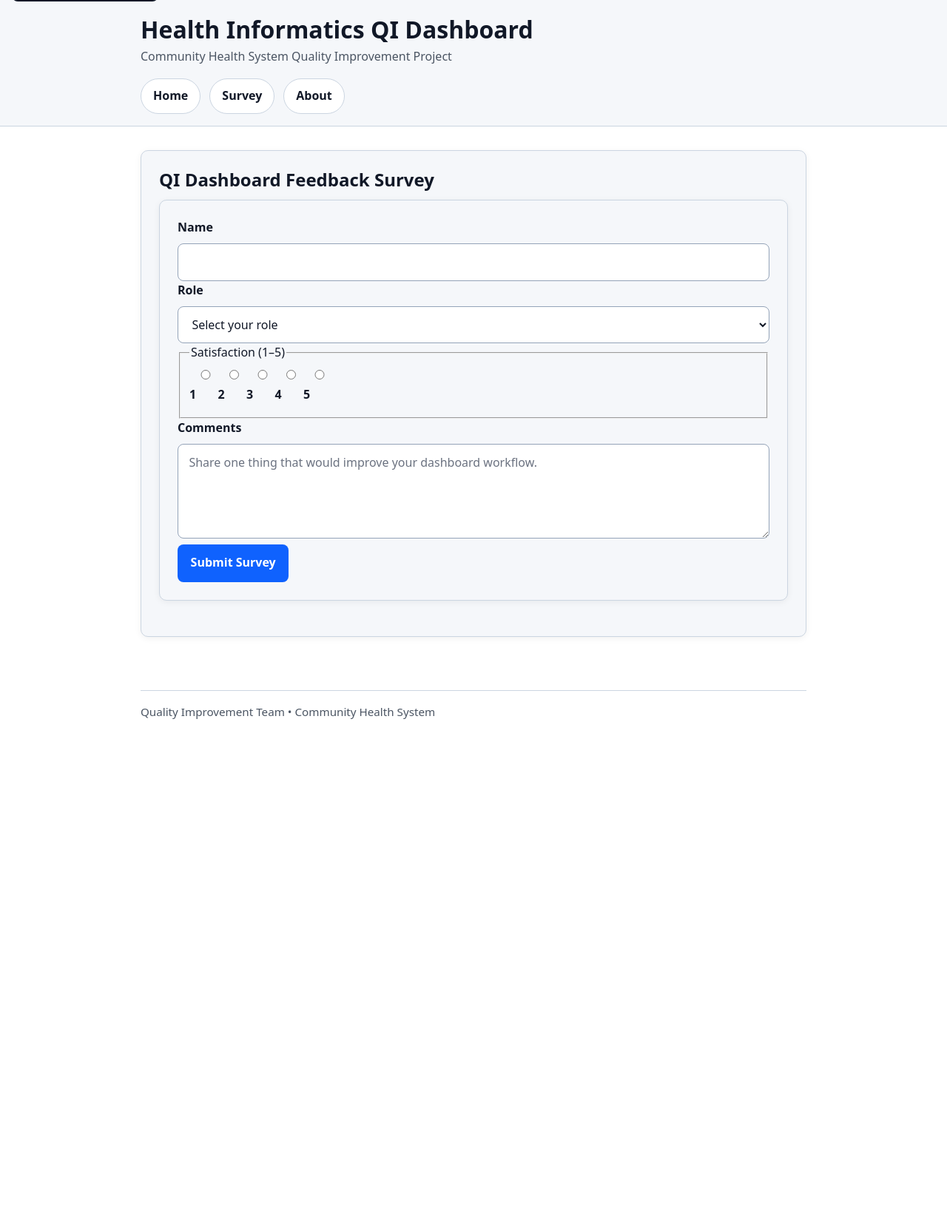
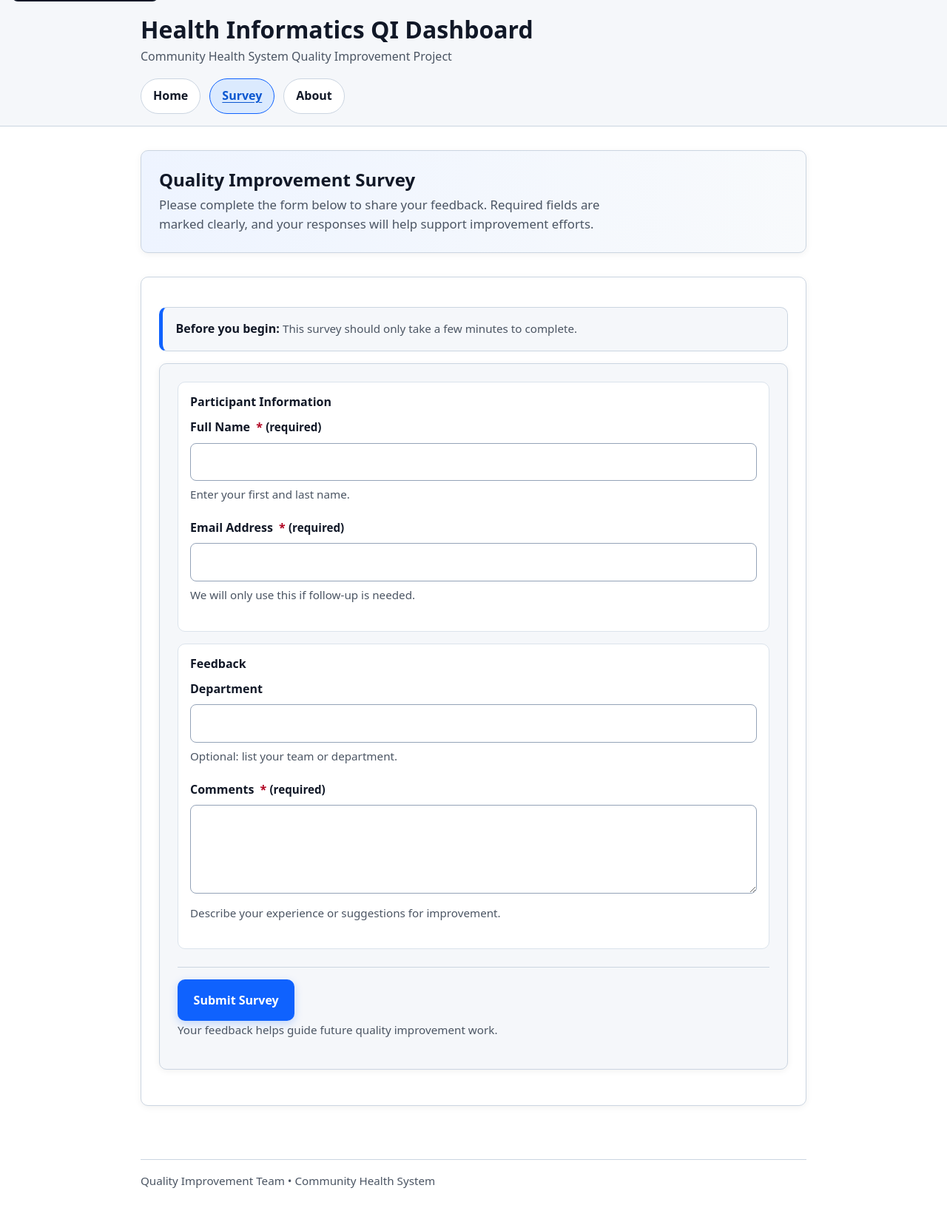
Before and after one commit to nwiggs/uiux-in-class-exercise, a Flask app: page /survey in a window 1280 px wide. Shown: the whole page at 74% size. Before the commit the page ends 972 px from the top, so only its background shows below. Run offline with Flask 3, Linux system fonts and the light colour scheme.

Commit message:
step 4 update to base css and survey

```diff
--- a/static/style.css
+++ b/static/style.css
@@ -269,3 +269,103 @@ input[type="button"]:hover,
   font-size: 0.95rem;
   padding: 1rem 0 2rem;
 }
+/* Visual hierarchy */
+.page-header {
+  margin-bottom: 2rem;
+  padding: 1.5rem;
+  background: linear-gradient(to right, #eef4ff, #f8fafc);
+  border: 1px solid var(--border);
+  border-radius: var(--radius);
+  box-shadow: var(--shadow);
+}
+
+.page-header-title {
+  margin-bottom: 0.35rem;
+}
+
+.page-header-subtitle {
+  margin: 0;
+  color: var(--muted);
+  font-size: 1.05rem;
+  max-width: 65ch;
+}
+
+.section-block {
+  margin-bottom: 1.5rem;
+  padding: 1.5rem;
+  background: #ffffff;
+  border: 1px solid var(--border);
+  border-radius: var(--radius);
+  box-shadow: var(--shadow);
+}
+
+.section-title {
+  margin-bottom: 0.5rem;
+}
+
+.section-intro {
+  color: var(--muted);
+  margin-bottom: 1rem;
+}
+
+.primary-action {
+  display: inline-block;
+  padding: 0.95rem 1.35rem;
+  background: var(--primary);
+  color: #ffffff;
+  font-weight: 700;
+  font-size: 1rem;
+  border: none;
+  border-radius: 10px;
+  text-decoration: none;
+  box-shadow: 0 4px 12px rgba(15, 98, 254, 0.22);
+  cursor: pointer;
+}
+
+.primary-action:hover {
+  background: var(--primary-hover);
+}
+
+.primary-action:focus-visible {
+  outline: 3px solid var(--focus);
+  outline-offset: 3px;
+}
+
+.secondary-text,
+.note,
+.small-text {
+  color: var(--muted);
+  font-size: 0.95rem;
+}
+
+.form-actions {
+  margin-top: 1.5rem;
+  padding-top: 1rem;
+  border-top: 1px solid var(--border);
+}
+
+.highlight-box {
+  background: var(--surface);
+  border: 1px solid var(--border);
+  border-left: 5px solid var(--primary);
+  border-radius: 10px;
+  padding: 1rem 1.1rem;
+  margin: 1rem 0;
+}
+
+.field-group {
+  padding: 1rem;
+  background: #ffffff;
+  border: 1px solid #dbe3ec;
+  border-radius: 10px;
+  margin-bottom: 1rem;
+}
+
+.field-group-title {
+  margin-bottom: 0.75rem;
+  font-size: 1rem;
+}
+
+.content-stack > * + * {
+  margin-top: 1rem;
+}
--- a/templates/survey.html
+++ b/templates/survey.html
@@ -1,43 +1,72 @@
 {% extends "base.html" %}
+{% set active_page = "survey" %}
 
-{% block title %}Survey | QI Dashboard{% endblock %}
+{% block title %}Survey{% endblock %}
 
 {% block content %}
-<section>
-    <h2>QI Dashboard Feedback Survey</h2>
-    <form method="post" action="{{ url_for('survey') }}">
-        <div>
-            <label for="name">Name</label>
-            <input type="text" id="name" name="name" required>
+<header class="page-header">
+    <h2 class="page-header-title">Quality Improvement Survey</h2>
+    <p class="page-header-subtitle">
+        Please complete the form below to share your feedback. Required fields are
+        marked clearly, and your responses will help support improvement efforts.
+    </p>
+</header>
+
+<section class="section-block">
+    <div class="highlight-box">
+        <strong>Before you begin:</strong>
+        <span class="secondary-text">This survey should only take a few minutes to complete.</span>
+    </div>
+
+    <form method="POST" action="{{ url_for('survey') }}">
+        <div class="field-group">
+            <h3 class="field-group-title">Participant Information</h3>
+
+            <div class="form-group">
+                <label for="name">
+                    Full Name
+                    <span class="required-marker" aria-hidden="true">*</span>
+                    <span class="required-text">(required)</span>
+                </label>
+                <input type="text" id="name" name="name" required>
+                <small class="help-text">Enter your first and last name.</small>
+            </div>
+
+            <div class="form-group">
+                <label for="email">
+                    Email Address
+                    <span class="required-marker" aria-hidden="true">*</span>
+                    <span class="required-text">(required)</span>
+                </label>
+                <input type="email" id="email" name="email" required>
+                <small class="help-text">We will only use this if follow-up is needed.</small>
+            </div>
         </div>
 
-        <div>
-            <label for="role">Role</label>
-            <select id="role" name="role" required>
-                <option value="" disabled selected>Select your role</option>
-                <option value="Nurse">Nurse</option>
-                <option value="Physician">Physician</option>
-                <option value="Analyst">Data Analyst</option>
-                <option value="Administrator">Administrator</option>
-                <option value="Other">Other</option>
-            </select>
+        <div class="field-group">
+            <h3 class="field-group-title">Feedback</h3>
+
+            <div class="form-group">
+                <label for="department">Department</label>
+                <input type="text" id="department" name="department">
+                <small class="help-text">Optional: list your team or department.</small>
+            </div>
+
+            <div class="form-group">
+                <label for="comments">
+                    Comments
+                    <span class="required-marker" aria-hidden="true">*</span>
+                    <span class="required-text">(required)</span>
+                </label>
+                <textarea id="comments" name="comments" required></textarea>
+                <small class="help-text">Describe your experience or suggestions for improvement.</small>
+            </div>
         </div>
 
-        <fieldset>
-            <legend>Satisfaction (1–5)</legend>
-            <label><input type="radio" name="satisfaction" value="1" required> 1</label>
-            <label><input type="radio" name="satisfaction" value="2"> 2</label>
-            <label><input type="radio" name="satisfaction" value="3"> 3</label>
-            <label><input type="radio" name="satisfaction" value="4"> 4</label>
-            <label><input type="radio" name="satisfaction" value="5"> 5</label>
-        </fieldset>
-
-        <div>
-            <label for="comments">Comments</label>
-            <textarea id="comments" name="comments" rows="4" cols="40" placeholder="Share one thing that would improve your dashboard workflow."></textarea>
+        <div class="form-actions">
+            <button type="submit" class="primary-action">Submit Survey</button>
+            <p class="small-text">Your feedback helps guide future quality improvement work.</p>
         </div>
-
-        <button type="submit">Submit Survey</button>
     </form>
 </section>
 {% endblock %}
```
Also changed, not shown: templates/home.html (+28 -5 lines).
